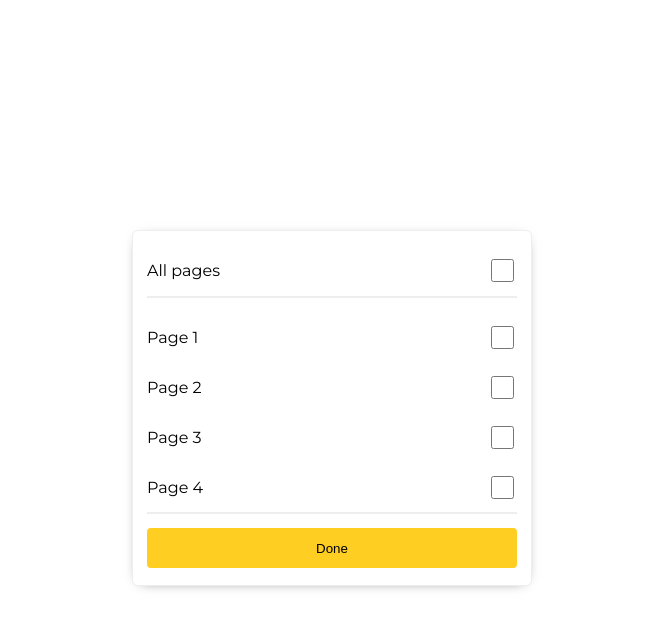
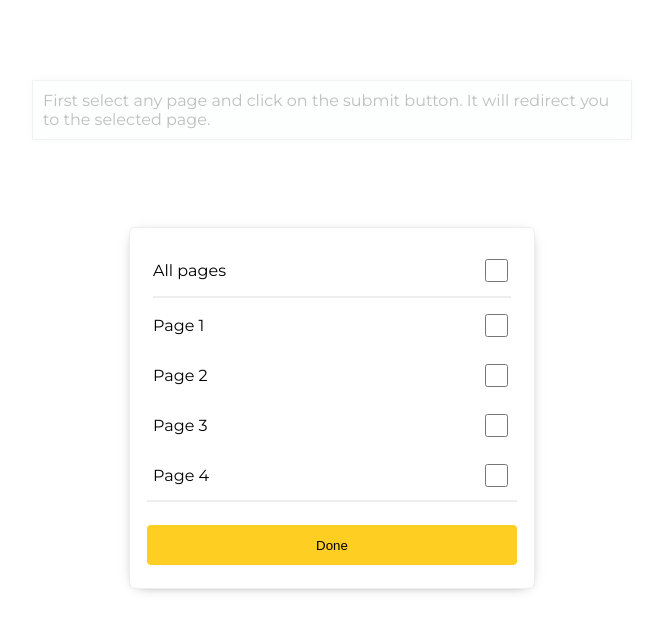
Before and after one commit to Saurabhrajput1234/Ellty-assignment, a React (Vite) app: page / in a window 1280 px wide. Shown: the top 632 px of the page, without its empty margins (308-971 px from the left). Built offline with nearby package versions, Linux system fonts and the light colour scheme.

Commit message:
add jquery

```diff
--- a/package.json
+++ b/package.json
@@ -10,6 +10,7 @@
     "preview": "vite preview"
   },
   "dependencies": {
+    "jquery": "^3.7.1",
     "react": "^18.3.1",
     "react-dom": "^18.3.1",
     "react-router-dom": "^6.25.1"
--- a/src/components/pageSelector/PageSelector.jsx
+++ b/src/components/pageSelector/PageSelector.jsx
@@ -1,10 +1,15 @@
-import React, { useState } from 'react';
+import React, { useState, useEffect } from 'react';
+import $ from 'jquery';
 import './pageSelector.css';
 import { useNavigate } from 'react-router-dom';
 
 const PageSelector = ({ selectedPages, setSelectedPages, pages }) => {
   const [selectAll, setSelectAll] = useState(false);
   const navigate = useNavigate();
+
+  useEffect(() => {
+    $("#popup").fadeIn().delay(2000).fadeOut();
+  }, []);
 
   const handleSelectAllChange = () => {
     if (selectAll) {
@@ -29,7 +34,11 @@ const PageSelector = ({ selectedPages, setSelectedPages, pages }) => {
 
   return (
     <div className='form-back'>
+     <div id="popup">
+          First select any page and click on the submit button. It will redirect you to the selected page.
+        </div>
       <div className="form-container">
+        <div className='selector' style={{"paddingInline":"6px"}}>
         <div className='selectAllContainer'>
           <span>All pages</span>
           <input className='check' type="checkbox" checked={selectAll} onChange={handleSelectAllChange} />
@@ -45,8 +54,10 @@ const PageSelector = ({ selectedPages, setSelectedPages, pages }) => {
             />
           </div>
         ))}
-        <div className="button-box"></div>
-        <button className='button' onClick={handleSubmit}>Done</button>
+        </div>
+        <div className="button-box">
+          <button className='button' onClick={handleSubmit}>Done</button>
+        </div>
       </div>
     </div>
   );
--- a/src/components/pageSelector/pageSelector.css
+++ b/src/components/pageSelector/pageSelector.css
@@ -1,37 +1,38 @@
-.form-back{
+.form-back {
   height: 100vh;
-  width : 100%;
+  width: 100%;
   background-color:
-  #FFFFFF;
+    #FFFFFF;
   display: flex;
   align-items: center;
   justify-content: center;
 
 }
 
-.form-container{
+.form-container {
   background: white;
-  font-family: 'Montserrat',sans-serif;
-  height:326px;
-  width:370px;
-  padding: 14px;
+  font-family: 'Montserrat', sans-serif;
+  height: 326px;
+  width: 370px;
+  padding: 17px;
   border-radius: 6px;
   border: 1px solid #EEEEEE;
   box-shadow: 0px 2px 13px -9px #141414;
 
 }
-.selectAllContainer{
+
+.selectAllContainer {
   display: flex;
   justify-content: space-between;
   align-items: center;
-  margin-bottom: 14px;
+  margin-bottom: 2px;
   width: 100%;
   height: 51px;
   border-bottom: 2px solid #EEEEEE;
 
 }
 
-.pageContainer{
+.pageContainer {
 
   display: flex;
   justify-content: space-between;
@@ -41,23 +42,52 @@
   width: 100%;
 
 }
-.button-box{
+
+.button-box {
   border-top: 2px solid #EEEEEE;
-  padding: 7px;
+  display: flex;
+  align-items: center;
+  justify-content: center;
+  height: 86px;
 }
-.button{
+
+.button {
   height: 40px;
   width: 100%;
-  background-color:
-  #FFCE22;
-  border-radius:4px;
+  background-color: #FFCE22;
+  border-radius: 4px;
   border: none;
 }
-.check{
 
-    height: 23px;
-    width: 23px;
-    border-radius: 6px;
-    border:#CDCDCD;
+.check {
+
+  height: 23px;
+  width: 23px;
+  border-radius: 6px;
+  border: #CDCDCD;
 
 }
+
+
+#popup {
+  display: none;
+  width: 600px;
+  background-color: #f8f9fa;
+  border: 1px solid #ccc;
+  padding: 10px;
+  box-shadow: 0 0 10px rgba(0, 0, 0, 0.1);
+  position: fixed;
+  top: 10%;
+  left: 50%;
+  transform: translateX(-50%);
+  box-sizing: border-box;
+}
+
+
+@media (max-width: 768px) {
+  #popup {
+    width: 90%;
+    top: 5%;
+    padding: 20px;
+  }
+}
```
Also changed, not shown: 1 other file (tests, documents, lock files or other folders).
